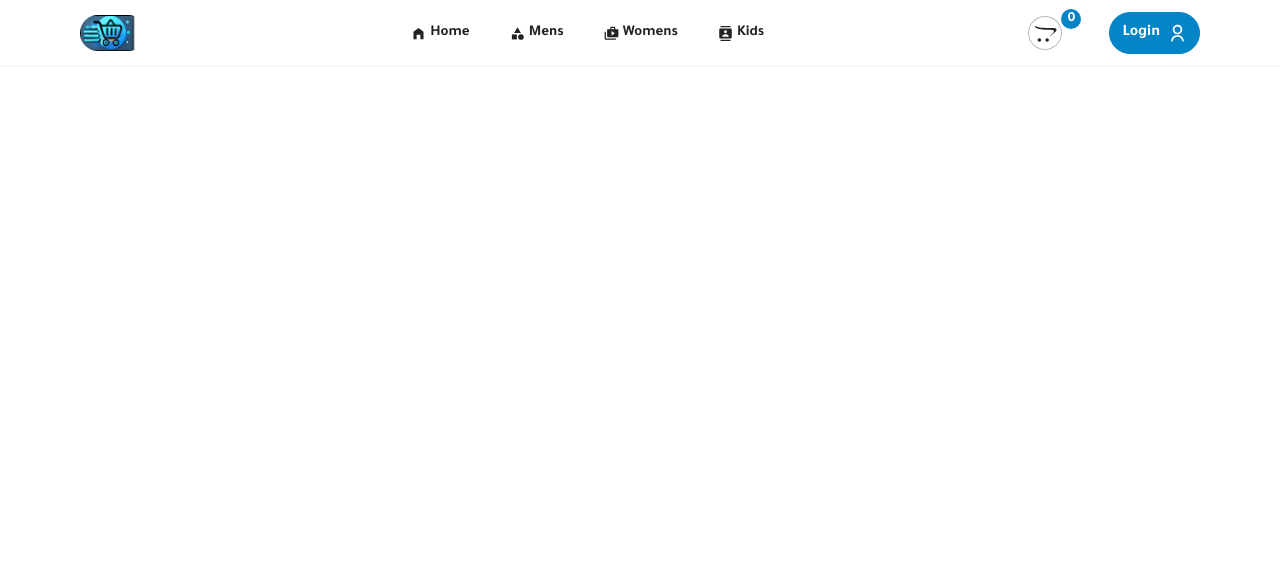
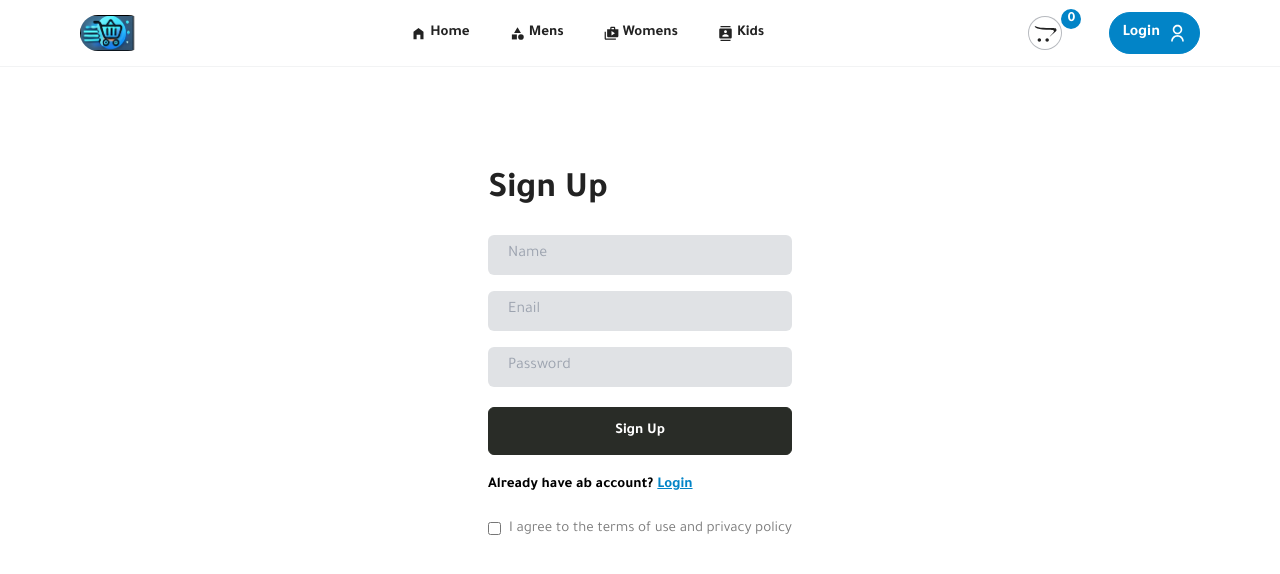
Before and after one commit to ZainbMohammed/ecommerce-MERN, a React (Vite) app in the folder frontend/: page /login in a window 1280 px wide. Shown: the top 574 px of the page. Built offline with nearby package versions, Linux system fonts and the light colour scheme.

Commit message:
login page design done

```diff
--- a/frontend/src/pages/Login.jsx
+++ b/frontend/src/pages/Login.jsx
@@ -1,9 +1,27 @@
-import React from 'react'
 
 const Login = () => {
-  return (
-    <div>Login</div>
-  )
+  return <>
+    <section className='max_padd_container flexCenter flex-col pt-32'>
+      <div className='max-w-[555px] h-[600px] bg-white  m-auto px-14 py-10 rounded-md'>
+        <h3 className='h3'>Sign Up</h3>
+        <div className='flex flex-col gap-4 mt-5'>
+          <input type='text' placeholder="Name" className='h-10 w-full pl-5 bg-slate-700/15 outline-none rounded-md'/>
+          <input type='email' placeholder="Enail" className='h-10 w-full pl-5 bg-slate-700/15 outline-none rounded-md'/>
+          <input type='password' placeholder="Password" className='h-10 w-full pl-5 bg-slate-700/15 outline-none rounded-md'/>
+        </div>
+        <button className='btn_dark_rounded my-5 w-full !rounded-md'>Sign Up</button>
+        <p className='text-black font-bold'>
+          Already have ab account?
+          <span className='text-sky-600 cursor-pointer underline p-1 hover:text-sky-700'>Login</span>
+        </p>
+        <div className='flexCenter mt-6 gap-2'>
+          <input type='checkbox' name='' id='' />
+          <p>I agree to the terms of use and privacy policy</p>
+        </div>
+      </div>
+    </section>
+
+  </>
 }
 
 export default Login
```
